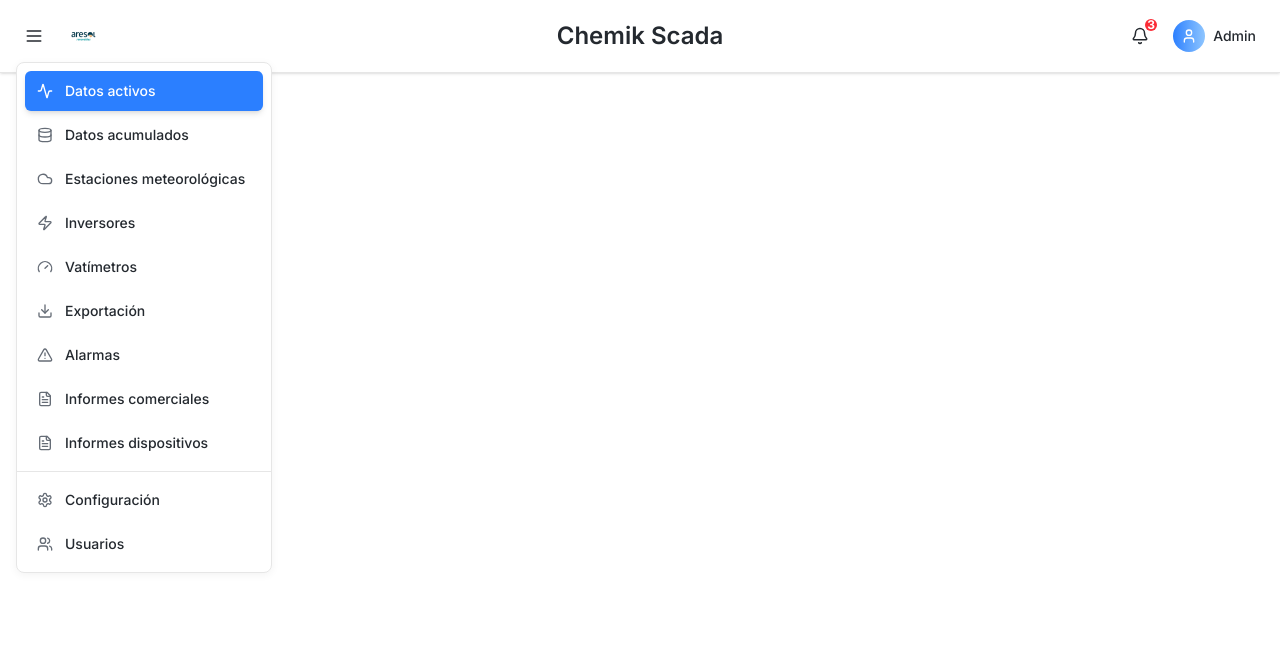
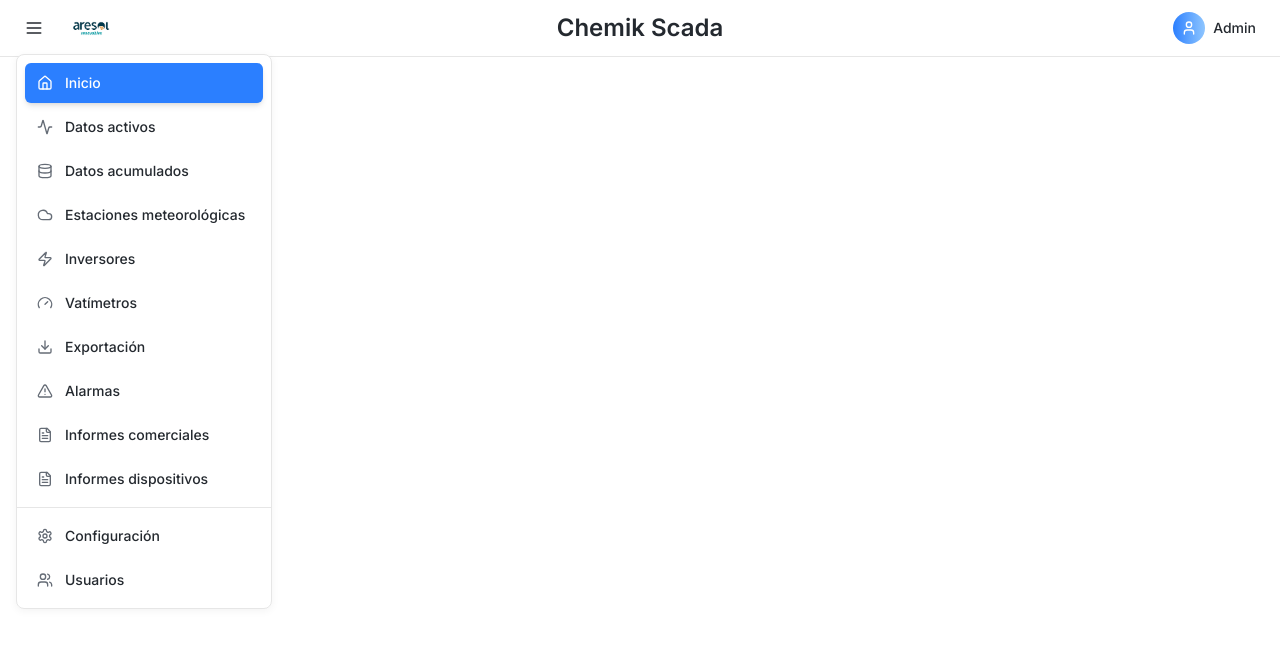
Before and after one commit to cristinasevi/chemik-scada, a Next.js app: page / in a window 1280 px wide. Both pictures are taken after a click on the button 34 px from the left and 36 px from the top of the page. Shown: the top 648 px of the page. Built offline with nearby package versions, Linux system fonts and the light colour scheme.

Commit message:
Update style

```diff
--- a/src/app/components/header.js
+++ b/src/app/components/header.js
@@ -8,7 +8,6 @@
   const [isDark, setIsDark] = useState(false);
   const [searchValue, setSearchValue] = useState('');
   const [showUserMenu, setShowUserMenu] = useState(false);
-  const [showNotifications, setShowNotifications] = useState(false);
   const [sidebarOpen, setSidebarOpen] = useState(false);
   const [showMainMenu, setShowMainMenu] = useState(false);
 
@@ -35,16 +34,9 @@
     localStorage.setItem('theme', themeClass);
   };
 
-//   // Datos de ejemplo para notificaciones
-//   const notifications = [
-//     { id: 1, title: 'Alert: High CPU Usage', time: '2 min ago', type: 'warning' },
-//     { id: 2, title: 'Dashboard Updated', time: '5 min ago', type: 'info' },
-//     { id: 3, title: 'Server Response Time', time: '10 min ago', type: 'error' },
-//   ];
-
   return (
-    <header className="bg-header sticky top-0 z-50 shadow-sm">
-      <div className="grid grid-cols-3 items-center px-4 py-3">
+    <header className="bg-header sticky top-0 z-50">
+      <div className="grid grid-cols-3 items-center px-4 py-1">
         {/* Logo y navegación izquierda */}
         <div className="flex items-center space-x-4">
           {/* Componente Navbar */}
@@ -52,7 +44,7 @@
 
           {/* Logo */}
           <div className="flex items-center space-x-2">
-            <div className="w-8 h-8 rounded-lg overflow-hidden flex items-center justify-center">
+            <div className="w-12 h-12 rounded-lg overflow-hidden flex items-center justify-center">
               <img
                 src="/images/aresol.jpeg"
                 alt="Chemik Scada Logo"
@@ -76,49 +68,6 @@
             <Search size={18} />
           </button>
 
-          {/* Notificaciones */}
-          <div className="relative">
-            <button
-              onClick={() => setShowNotifications(!showNotifications)}
-              className="p-2 rounded-md hover-bg transition-colors relative cursor-pointer"
-            >
-              <Bell size={18} />
-              <span className="absolute -top-0 -right-0 w-3 h-3 bg-red-500 rounded-full flex items-center justify-center">
-                <span className="text-xs text-white font-bold">3</span>
-              </span>
-            </button>
-
-            {/* Dropdown notificaciones */}
-            {showNotifications && (
-              <div className="absolute right-0 mt-2 w-80 bg-panel rounded-lg shadow-lg border-custom z-50">
-                <div className="p-4 border-b border-custom">
-                  <h3 className="font-semibold text-primary">Notificaciones</h3>
-                </div>
-                <div className="max-h-96 overflow-y-auto">
-                  {/* {notifications.map((notification) => (
-                    <div key={notification.id} className="p-4 hover-bg border-b border-custom last:border-b-0">
-                      <div className="flex items-start space-x-3">
-                        <div className={`w-2 h-2 rounded-full mt-2 ${
-                          notification.type === 'error' ? 'bg-red-500' :
-                          notification.type === 'warning' ? 'bg-yellow-500' : 'bg-blue-500'
-                        }`} />
-                        <div className="flex-1">
-                          <p className="text-sm font-medium text-primary">{notification.title}</p>
-                          <p className="text-xs text-muted mt-1">{notification.time}</p>
-                        </div>
-                      </div>
-                    </div>
-                  ))} */}
-                </div>
-                <div className="p-4 border-t border-custom">
-                  <button className="text-sm text-blue-500 hover:text-blue-600 cursor-pointer">
-                    Ver todas las notificaciones
-                  </button>
-                </div>
-              </div>
-            )}
-          </div>
-
           {/* Usuario */}
           <div className="relative">
             <button
@@ -140,6 +89,7 @@
                 </div>
                 <div className="p-2">
                   <UserMenuItem label="Perfil" icon={User} />
+                  <UserMenuItem label="Notificaciones" icon={Bell} />
                   <UserMenuItem label="Preferencias" icon={Settings} />
                   <UserMenuItem
                     label={isDark ? "Modo claro" : "Modo oscuro"}
@@ -156,13 +106,10 @@
       </div>
 
       {/* Overlay para cerrar dropdowns */}
-      {(showUserMenu || showNotifications) && (
+      {showUserMenu && (
         <div
           className="fixed inset-0 z-40"
-          onClick={() => {
-            setShowUserMenu(false);
-            setShowNotifications(false);
-          }}
+          onClick={() => setShowUserMenu(false)}
         />
       )}
     </header>
@@ -173,7 +120,7 @@
 const UserMenuItem = ({ label, icon: Icon, onClick }) => (
   <button
     onClick={onClick}
-    className="w-full text-left px-3 py-2 text-sm text-primary hover-bg rounded-md transition-colors flex items-center space-x-2 cursor-pointer"
+    className="w-full text-left px-3 py-2 text-sm text-primary hover-menu rounded-md transition-colors flex items-center space-x-2 cursor-pointer"
   >
     {Icon && <Icon size={16} className="text-secondary" />}
     <span>{label}</span>
--- a/src/app/components/navbar.js
+++ b/src/app/components/navbar.js
@@ -1,14 +1,15 @@
 'use client';
 
 import { useState } from 'react';
-import { Menu, Database, Settings, Users, Activity, AlertTriangle, Cloud, Zap, Gauge, Download, FileText } from 'lucide-react';
+import { Menu, Home, Database, Settings, Users, Activity, AlertTriangle, Cloud, Zap, Gauge, Download, FileText } from 'lucide-react';
 
 const Navbar = () => {
   const [showMainMenu, setShowMainMenu] = useState(false);
 
   // Lista principal de navegación
   const mainItems = [
-    { icon: Activity, label: "Datos activos", active: true, path: "/datos-activos" },
+    { icon: Home, label: "Inicio", active: true, path: "/" },
+    { icon: Activity, label: "Datos activos", path: "/datos-activos" },
     { icon: Database, label: "Datos acumulados", path: "/datos-acumulados" },
     { icon: Cloud, label: "Estaciones meteorológicas", path: "/estaciones-meteorologicas" },
     { icon: Zap, label: "Inversores", path: "/inversores" },
@@ -37,7 +38,6 @@
       <button
         onClick={() => setShowMainMenu(!showMainMenu)}
         className="p-2 rounded-md hover-bg transition-colors cursor-pointer"
-        title="Main menu"
       >
         <Menu size={20} />
       </button>
@@ -93,7 +93,7 @@
     className={`w-full flex items-center justify-between px-3 py-2.5 text-sm font-medium rounded-md transition-all duration-200 group cursor-pointer ${
       active
         ? 'bg-blue-500 text-white shadow-md'
-        : 'text-primary hover-bg hover:translate-x-1'
+        : 'text-primary hover-menu'
     }`}
   >
     <div className="flex items-center space-x-3">
--- a/src/app/globals.css
+++ b/src/app/globals.css
@@ -29,11 +29,11 @@
 @media (prefers-color-scheme: dark) {
   :root {
     /* Colores base modo oscuro */
-    --background: #0d1117;
+    --background: #181b1f;
     --foreground: #e6edf3;
 
     /* Header y paneles */
-    --header-bg: #161b22;
+    --header-bg: #181b1f;
     --header-border: #21262d;
     --panel-bg: #21262d;
     --panel-border: #30363d;
@@ -56,9 +56,9 @@
 
 /* Clases para forzar temas */
 .dark {
-  --background: #0d1117;
+  --background: #181b1f;
   --foreground: #e6edf3;
-  --header-bg: #161b22;
+  --header-bg: #181b1f;
   --header-border: #21262d;
   --panel-bg: #21262d;
   --panel-border: #30363d;
@@ -123,3 +123,11 @@
 .hover-bg:hover {
   background-color: var(--hover-bg);
 }
+
+.hover-menu:hover {
+  background-color: #f3f4f6;
+}
+
+.dark .hover-menu:hover {
+  background-color: #374151;
+}
```
